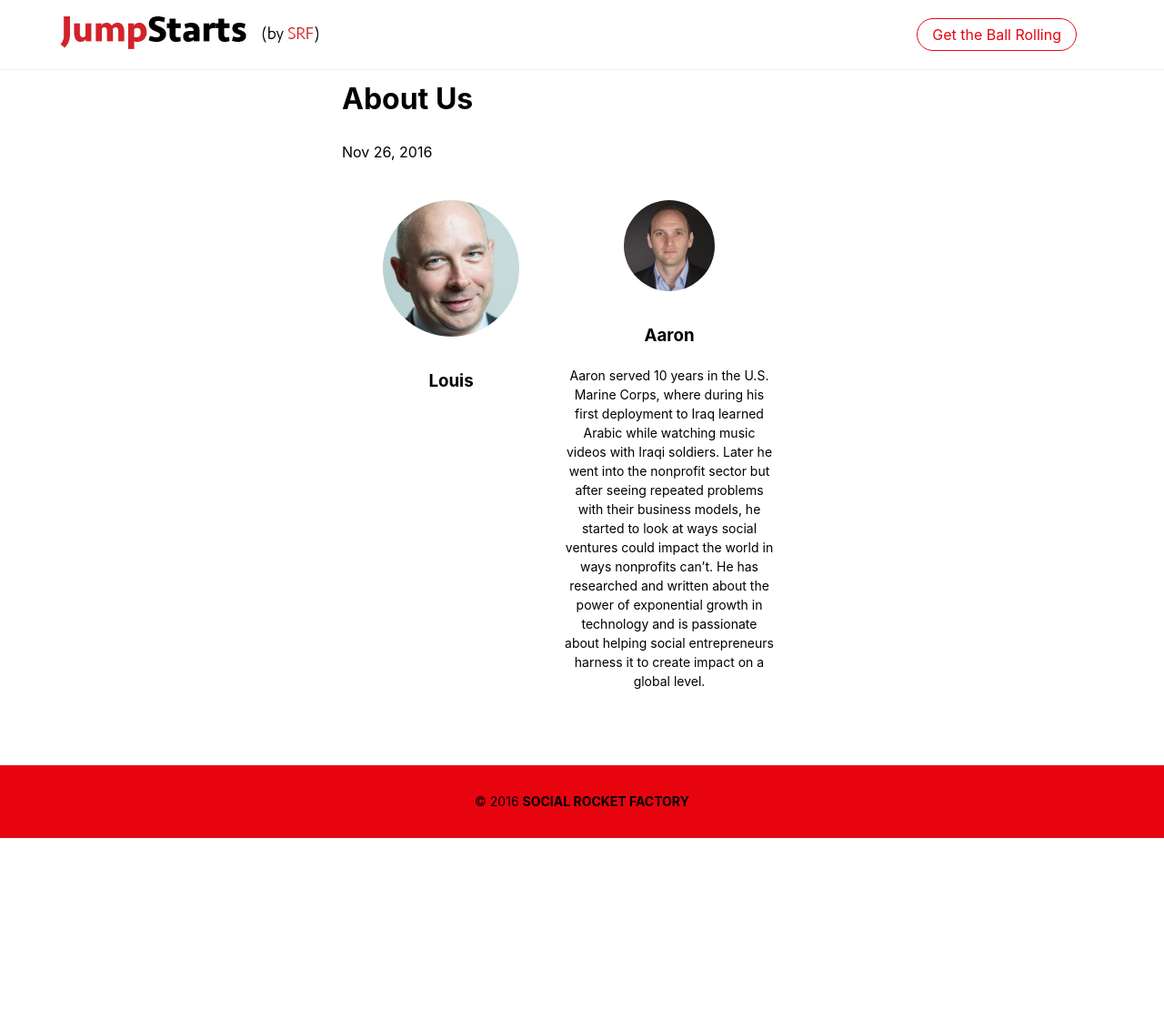
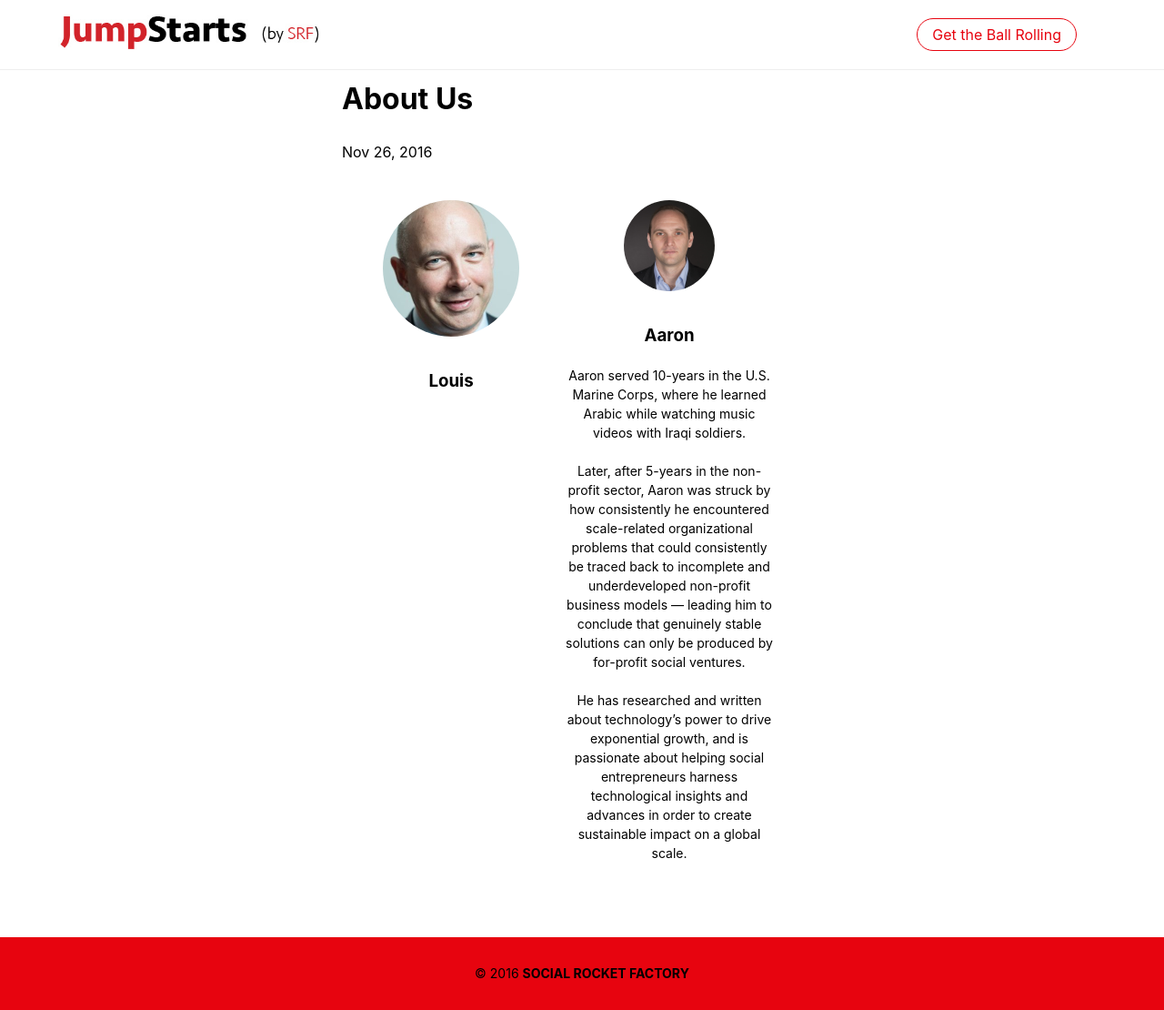
Before and after one commit to aaronergreen/jumpstarts, a Jekyll site: the page built from _about/about us.md, in a window 1280 px wide and 1110 px high. Shown: the whole window at 91% size. Built offline with Jekyll 4.4.1, drawn with Linux system fonts in a browser that asks for light colours.

Commit message:
aaron about us

```diff
--- a/_about/about us.md
+++ b/_about/about us.md
@@ -32,7 +32,9 @@ section:
     </h1>
     <h3>Aaron</h3>
       <p class="f6 lh-copy measure-wide" >
-    Aaron served 10 years in the U.S. Marine Corps, where during his first deployment to Iraq learned Arabic while watching music videos with Iraqi soldiers. Later he went into the nonprofit sector but after seeing repeated problems with their business models, he started to look at ways social ventures could impact the world in ways nonprofits can’t. He has researched and written about the power of exponential growth in technology and is passionate about helping social entrepreneurs harness it to create impact on a global level.
+      Aaron served 10-years in the U.S. Marine Corps, where he learned Arabic while watching music videos with Iraqi soldiers.<br><br>
+      Later, after 5-years in the non-profit sector, Aaron was struck by how consistently he encountered scale-related organizational problems that could consistently be traced back to incomplete and underdeveloped non-profit business models — leading him to conclude that genuinely stable solutions can only be produced by for-profit social ventures.<br><br>
+      He has researched and written about technology’s power to drive exponential growth, and is passionate about helping social entrepreneurs harness technological insights and advances in order to create sustainable impact on a global scale.
       </p>
   </div>
   </div>
```
